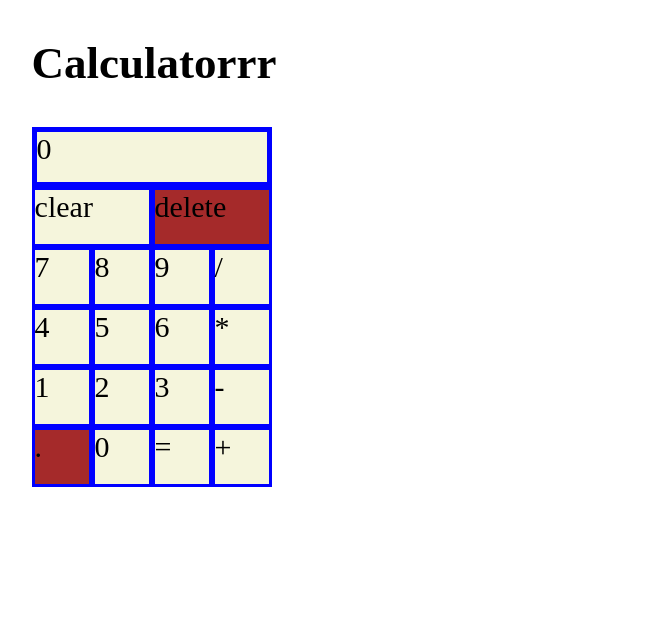
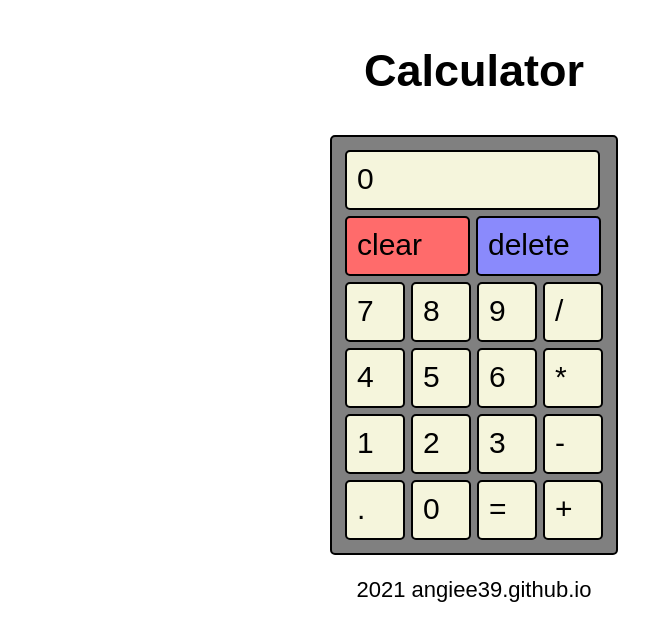
Before and after one commit to angiee39/calculator, a plain HTML site: page index.html in a window 1280 px wide. Shown: the whole page, without its empty margins (166-815 px from the left). Drawn offline with Linux system fonts and the light colour scheme.

Commit message:
Modified styles.

```diff
--- a/index.html
+++ b/index.html
@@ -9,7 +9,8 @@
 </head>
 <body>
     <div class="content">
-        <div><h2>Calculatorrr</h2></div>
+        <h2>Calculator</h2>
+        <div class="calculator">
             <div id="display" class="flex">0</div>
             <div id="edit" class="flex">
                 <div id="clear">clear</div>
@@ -42,6 +43,8 @@
                 </div>
             </div>
         </div>
+        <p>2021 angiee39.github.io</p>
+    </div>
 
 
   <script src="script.js"></script>
--- a/styles.css
+++ b/styles.css
@@ -5,19 +5,41 @@
 
 body {
     font-size: 30px;
+    display: flex;
+    align-items: center;
+    justify-content: center;
+    font-family: Arial, Helvetica, sans-serif;
 }
-.content {
-    width: 70%;
-    margin: 0 auto;
+
+.calculator {
+    background-color: grey;
+    border: 2px solid;
+    border-radius: 5px;
+    padding: 10px;
+    box-shadow: rgb(221, 183, 133);
+}
+.content h2 {
+    display: flex;
+    align-items: center;
+    justify-content: center;
+}
+
+.content p {
+    display: flex;
+    align-items: center;
+    justify-content: center;
+    font-size: 22px;
 }
 
 #clear:hover {
     background-color: burlywood;
 }
-
-#decimal {
+#deletee:hover {
+    background-color: burlywood;
+}
+/* #decimal {
     background-color: brown !important;
-}
+} */
 
 .number:hover {
     background-color: rgb(221, 183, 133);
@@ -25,33 +47,45 @@ body {
 
 .number {
     background-color: beige;
-    border: solid blue;
+    border: 2px solid;
+    border-radius: 5px;
     width: 60px;
     height: 60px;
     box-sizing: border-box;
+    padding: 10px;
+    margin: 3px;
 }
 
 #clear {
-    background-color: beige;
-    border: solid blue;
-    width: 120px;
+    background-color: rgb(255, 107, 107);
+    border: 2px solid;
+    border-radius: 5px;
+    width: 125px;
     height: 60px;
     box-sizing: border-box;
+    padding: 10px;
+    margin: 3px;
 }
 
 #deletee {
-    background-color: brown;
-    border: solid blue;
-    width: 120px;
+    background-color: rgb(138, 138, 252);
+    border: 2px solid;
+    border-radius: 5px;
+    width: 125px;
     height: 60px;
     box-sizing: border-box;
+    padding: 10px;
+    margin: 3px;
 }
 
 #display {
     background-color: beige;
-    border: 5px solid blue;
-    width: 240px;
+    border: 2px solid;
+    border-radius: 5px;
+    width: 255px;
     height: 60px;
     box-sizing: border-box;
     text-align: center;
+    padding: 10px;
+    margin: 3px;
 }
```
Lines whose indentation alone changed are shown as unchanged.
